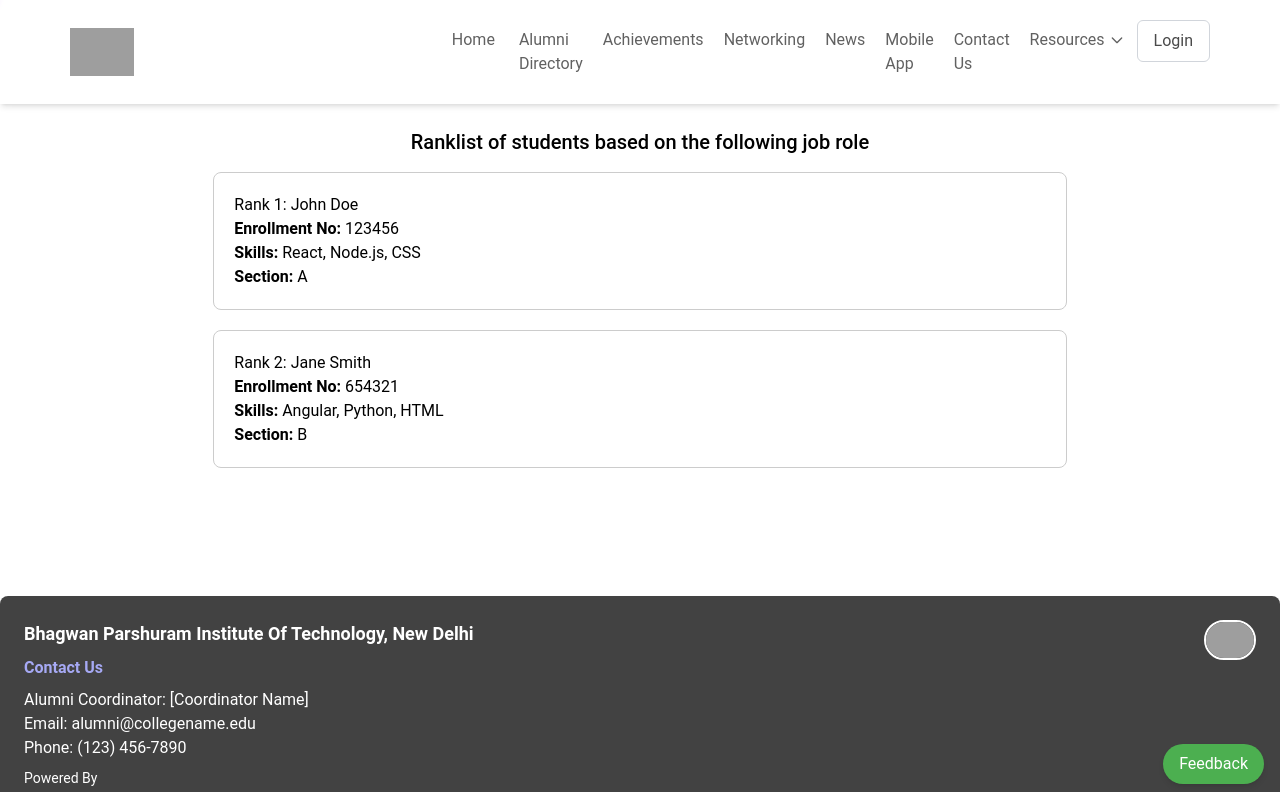
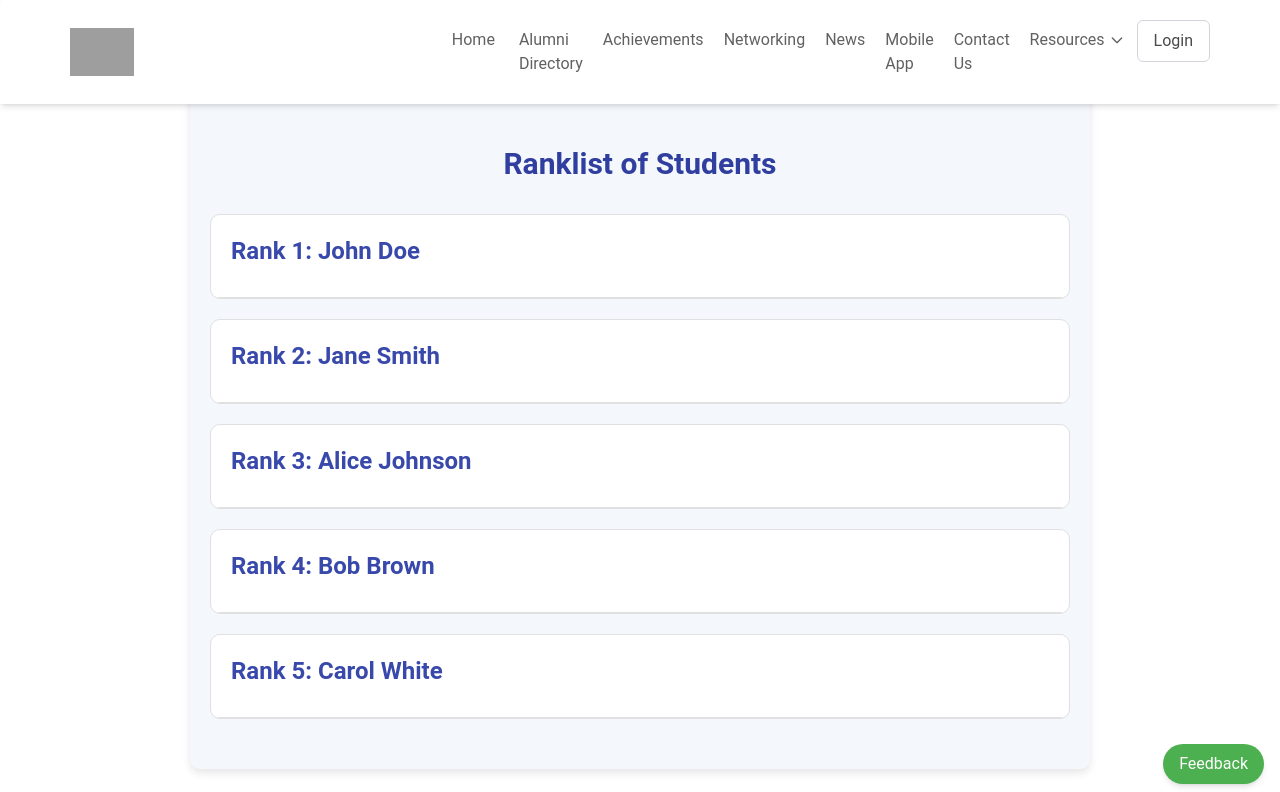
Before and after one commit to tanmayGypt/Alumini_database_frontend, a React (Vite) app: page /JobRanklist in a window 1280 px wide. Shown: the top 792 px of the page. Built offline with nearby package versions, Linux system fonts and the light colour scheme; grey boxes are pictures that could not be loaded.

Commit message:
circular array on achievement and ranklist ui improved

```diff
--- a/src/Page-Components/Alumini-Achievements/Alumni_dashboard.jsx
+++ b/src/Page-Components/Alumini-Achievements/Alumni_dashboard.jsx
@@ -9,7 +9,6 @@ import {
 import "./Alumni.css";
 import { useSelector } from "react-redux";
 
-
 const AlumniCarousel = () => {
   const alumniData = useSelector((state) => state.alumniData.alumniData);
 
@@ -19,20 +18,24 @@ const AlumniCarousel = () => {
   useEffect(() => {
     const interval = setInterval(() => {
       if (!isHovering) {
-        setCurrentIndex((prevIndex) => (prevIndex + 1) % alumniData.length);
+        setCurrentIndex((prevIndex) =>
+          prevIndex === alumniData.length - 1 ? 0 : prevIndex + 1
+        );
       }
     }, 3000);
 
     return () => clearInterval(interval);
-  }, [currentIndex, isHovering]);
+  }, [currentIndex, isHovering, alumniData.length]);
 
   const nextSlide = () => {
-    setCurrentIndex((prevIndex) => (prevIndex + 1) % alumniData.length);
+    setCurrentIndex((prevIndex) =>
+      prevIndex === alumniData.length - 1 ? 0 : prevIndex + 1
+    );
   };
 
   const prevSlide = () => {
-    setCurrentIndex(
-      (prevIndex) => (prevIndex - 1 + alumniData.length) % alumniData.length
+    setCurrentIndex((prevIndex) =>
+      prevIndex === 0 ? alumniData.length - 1 : prevIndex - 1
     );
   };
 
@@ -53,7 +56,10 @@ const AlumniCarousel = () => {
         </button>
         <div
           className="carousel-inner"
-          style={{ transform: `translateX(-${currentIndex * 33.33}%)` }}
+          style={{
+            transform: `translateX(-${currentIndex * (100 / alumniData.length)}%)`,
+            width: `${alumniData.length * 100}%`,
+          }}
         >
           {alumniData.map((alumnus, index) => (
             <div
@@ -61,10 +67,11 @@ const AlumniCarousel = () => {
               key={index}
               onMouseEnter={() => handleCardHover(true)}
               onMouseLeave={() => handleCardHover(false)}
+              style={{ width: `${100 / alumniData.length}%` }}
             >
               <div className="alumni-card">
                 <div className="alumni-photo">
-                  <FaUser /> {}
+                  <FaUser />
                 </div>
                 <div className="alumni-name">{alumnus.name}</div>
                 <div className="alumni-role">{alumnus.role}</div>
--- a/src/Page/Rank_List.jsx
+++ b/src/Page/Rank_List.jsx
@@ -2,7 +2,6 @@ import React, { useState } from "react";
 import styles from "./RanklistPage.module.css";
 
 const RanklistPage = () => {
-  // Sample data
   const [students, setStudents] = useState([
     {
       enrollment_no: "123456",
@@ -48,17 +47,80 @@ const RanklistPage = () => {
         },
       ],
     },
+    {
+      enrollment_no: "111213",
+      name: "Alice Johnson",
+      skills: ["Java", "Spring", "Hibernate"],
+      section: "C",
+      projects: [
+        {
+          name: "Project C",
+          description: "A project about C",
+          link: "http://example.com",
+        },
+      ],
+      work_experience: [
+        {
+          title: "Full Stack Developer",
+          organization: "Tech Solutions",
+          location: "Chicago",
+          duration: "Feb 2021 - Present",
+          responsibilities: "Developed full stack applications",
+        },
+      ],
+    },
+    {
+      enrollment_no: "141516",
+      name: "Bob Brown",
+      skills: ["PHP", "Laravel", "JavaScript"],
+      section: "D",
+      projects: [
+        {
+          name: "Project D",
+          description: "A project about D",
+          link: "http://example.com",
+        },
+      ],
+      work_experience: [
+        {
+          title: "Web Developer",
+          organization: "WebWorks",
+          location: "Los Angeles",
+          duration: "Jun 2020 - Apr 2022",
+          responsibilities: "Developed websites and web applications",
+        },
+      ],
+    },
+    {
+      enrollment_no: "171819",
+      name: "Carol White",
+      skills: ["Python", "Django", "SQL"],
+      section: "E",
+      projects: [
+        {
+          name: "Project E",
+          description: "A project about E",
+          link: "http://example.com",
+        },
+      ],
+      work_experience: [
+        {
+          title: "Backend Engineer",
+          organization: "Data Solutions",
+          location: "Houston",
+          duration: "Sep 2018 - Dec 2020",
+          responsibilities: "Built and maintained backend systems",
+        },
+      ],
+    },
   ]);
 
   const [expandedStudent, setExpandedStudent] = useState(null);
 
   const handleToggle = (enrollment_no) => {
-    setExpandedStudent((prev) =>
-      prev === enrollment_no ? null : enrollment_no
-    );
+    setExpandedStudent((prev) => (prev === enrollment_no ? null : enrollment_no));
   };
 
-  // Function to sort students by the number of skills
   const sortStudentsBySkills = (students) => {
     return students.sort((a, b) => b.skills.length - a.skills.length);
   };
@@ -66,49 +128,44 @@ const RanklistPage = () => {
   const sortedStudents = sortStudentsBySkills(students);
 
   return (
-    <div className={`{styles.container} my-32 w-8/12 mx-auto`}>
-      <h1 className="text-xl font-medium my-4">
-        Ranklist of students based on the following job role
-      </h1>
+    <div className={`${styles.container} my-16 mx-auto w-9/12`}>
+      <h1 className="text-3xl font-bold my-8 text-center text-indigo-700">Ranklist of Students</h1>
       <div className={styles.ranklist}>
         {sortedStudents.map((student, index) => (
-          <div key={student.enrollment_no} className={styles.studentCard}>
           <div
-              className={styles.studentSummary}
+            key={student.enrollment_no}
+            className={`${styles.studentCard} ${expandedStudent === student.enrollment_no ? styles.expanded : ""}`}
             onClick={() => handleToggle(student.enrollment_no)}
           >
-              <h2>
+            <div className={styles.studentSummary}>
+              <h2 className="text-2xl font-semibold text-indigo-600">
                 Rank {index + 1}: {student.name}
               </h2>
-              <p>
+            </div>
+            {expandedStudent === student.enrollment_no && (
+              <div className={`${styles.studentDetails} bg-gray-100 p-4 rounded-b-lg`}>
+                <p className="text-gray-600 mb-2">
                   <strong>Enrollment No:</strong> {student.enrollment_no}
                 </p>
-              <p>
+                <p className="text-gray-600 mb-2">
                   <strong>Skills:</strong> {student.skills.join(", ")}
                 </p>
-              <p>
+                <p className="text-gray-600 mb-4">
                   <strong>Section:</strong> {student.section}
                 </p>
-            </div>
-            {expandedStudent === student.enrollment_no && (
-              <div className={styles.studentDetails}>
                 <div className={styles.section}>
-                  <h3>Projects:</h3>
+                  <h3 className="text-lg font-semibold mb-2 text-indigo-600">Projects:</h3>
                   {student.projects.map((project, idx) => (
                     <div key={idx} className={styles.project}>
-                      <p>
+                      <p className="text-gray-700 mb-1">
                         <strong>Name:</strong> {project.name}
                       </p>
-                      <p>
+                      <p className="text-gray-700 mb-1">
                         <strong>Description:</strong> {project.description}
                       </p>
-                      <p>
+                      <p className="text-blue-500 mb-2">
                         <strong>Link:</strong>{" "}
-                        <a
-                          href={project.link}
-                          target="_blank"
-                          rel="noopener noreferrer"
-                        >
+                        <a href={project.link} target="_blank" rel="noopener noreferrer" className="text-blue-500">
                           {project.link}
                         </a>
                       </p>
@@ -116,24 +173,23 @@ const RanklistPage = () => {
                   ))}
                 </div>
                 <div className={styles.section}>
-                  <h3>Work Experience:</h3>
+                  <h3 className="text-lg font-semibold mb-2 text-indigo-600">Work Experience:</h3>
                   {student.work_experience.map((work, idx) => (
                     <div key={idx} className={styles.workExperience}>
-                      <p>
+                      <p className="text-gray-700 mb-1">
                         <strong>Title:</strong> {work.title}
                       </p>
-                      <p>
+                      <p className="text-gray-700 mb-1">
                         <strong>Organization:</strong> {work.organization}
                       </p>
-                      <p>
+                      <p className="text-gray-700 mb-1">
                         <strong>Location:</strong> {work.location}
                       </p>
-                      <p>
+                      <p className="text-gray-700 mb-1">
                         <strong>Duration:</strong> {work.duration}
                       </p>
-                      <p>
-                        <strong>Responsibilities:</strong>{" "}
-                        {work.responsibilities}
+                      <p className="text-gray-700 mb-2">
+                        <strong>Responsibilities:</strong> {work.responsibilities}
                       </p>
                     </div>
                   ))}
--- a/src/Page/RanklistPage.module.css
+++ b/src/Page/RanklistPage.module.css
@@ -1,48 +1,84 @@
+/* RanklistPage.module.css */
+
 .container {
-  font-family: Arial, sans-serif;
-  margin: 0 auto;
-  padding: 20px;
-  max-width: 800px;
-  background: #fff;
-  color: #333;
-}
-
-h1 {
-  text-align: center;
-  margin-bottom: 20px;
+  padding: 50px 20px; /* Increased top padding */
+  background-color: #f4f7fc;
+  border-radius: 10px;
+  box-shadow: 0 4px 8px rgba(0, 0, 0, 0.1);
+  max-width: 900px; /* Reduced max width */
+  margin: 20px auto;
+  text-align: left; /* Aligned text to the left */
 }
 
 .ranklist {
-  display: flex;
-  flex-direction: column;
+  display: grid;
+  grid-template-columns: 1fr;
   gap: 20px;
 }
 
 .studentCard {
-  border: 1px solid #ccc;
-  padding: 20px;
-  border-radius: 8px;
+  background-color: #ffffff;
+  border: 1px solid #e0e0e0;
+  border-radius: 10px;
+  overflow: hidden;
+  transition: transform 0.3s ease, box-shadow 0.3s ease;
+  cursor: pointer;
+}
+
+.studentCard:hover {
+  transform: translateY(-5px);
+  box-shadow: 0 10px 20px rgba(0, 0, 0, 0.1);
 }
 
 .studentSummary {
-  cursor: pointer;
+  padding: 20px;
+  border-bottom: 1px solid #e0e0e0;
 }
 
 .studentSummary h2 {
-  margin-top: 0;
+  font-size: 1.5rem;
+  margin-bottom: 10px;
+}
+
+.studentSummary p {
+  margin-bottom: 8px;
+  color: #555;
+}
+
+.studentDetails {
+  padding: 20px;
+  background-color: #f9fafc;
+}
+
+.expanded {
+  background-color: #f0f8ff;
+  box-shadow: 0 10px 20px rgba(0, 0, 0, 0.1);
+  transition: background-color 0.3s ease;
 }
 
 .section {
-  margin-top: 20px;
+  margin-bottom: 20px;
+}
+
+.section h3 {
+  font-size: 1.2rem;
+  margin-bottom: 10px;
+  color: #333;
 }
 
 .project,
 .workExperience {
-  margin-top: 10px;
+  margin-bottom: 15px;
+}
+
+.project p,
+.workExperience p {
+  margin-bottom: 5px;
+  color: #555;
 }
 
 a {
-  color: #0073b1;
+  color: #007bff;
   text-decoration: none;
 }
 
```
Lines whose indentation alone changed are shown as unchanged.
